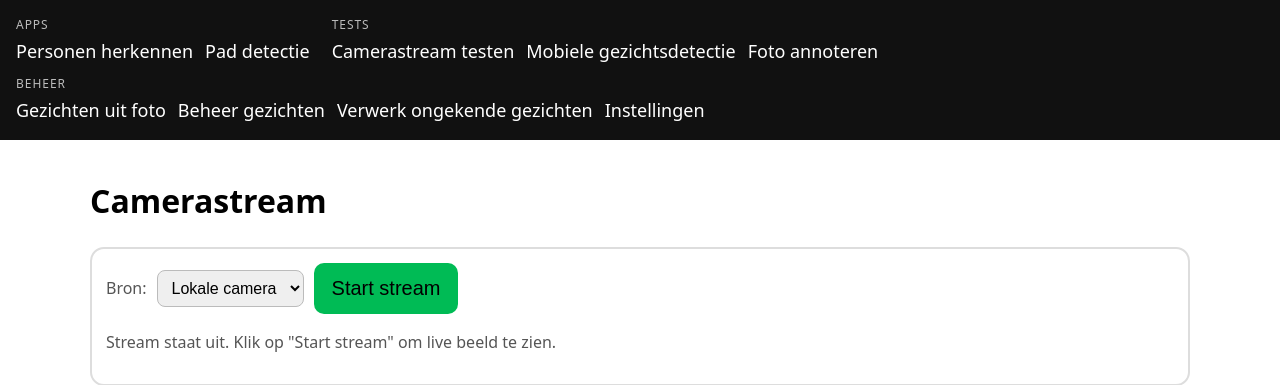
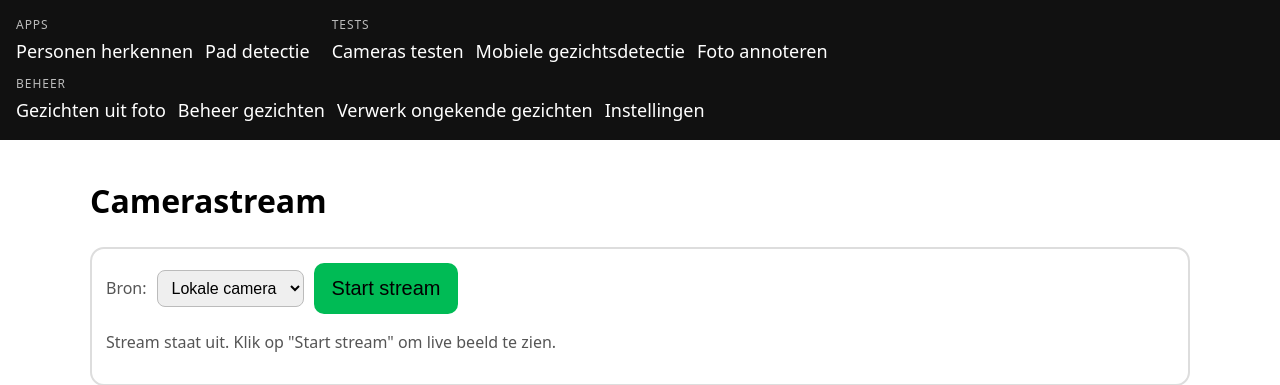
Before and after one commit to mdequanter/jetsonOrin, a Flask app: page /camera in a window 1280 px wide. Shown: the top 385 px of the page. Run offline with Flask 3, Linux system fonts and the light colour scheme; some libraries are stand-ins or nearby versions.

Commit message:
Update base.html

```diff
--- a/faceassist/templates/base.html
+++ b/faceassist/templates/base.html
@@ -37,7 +37,7 @@
       <div class="nav-group">
         <div class="nav-title">Tests</div>
         <div class="nav-links">
-          <a href="{{ url_for('camera_page') }}">Camerastream testen</a>
+          <a href="{{ url_for('camera_page') }}">Cameras testen</a>
           <a href="{{ url_for('mobile_face_page') }}">Mobiele gezichtsdetectie</a>
           <a href="{{ url_for('annotate_photo_page') }}">Foto annoteren</a>
         </div>
```
